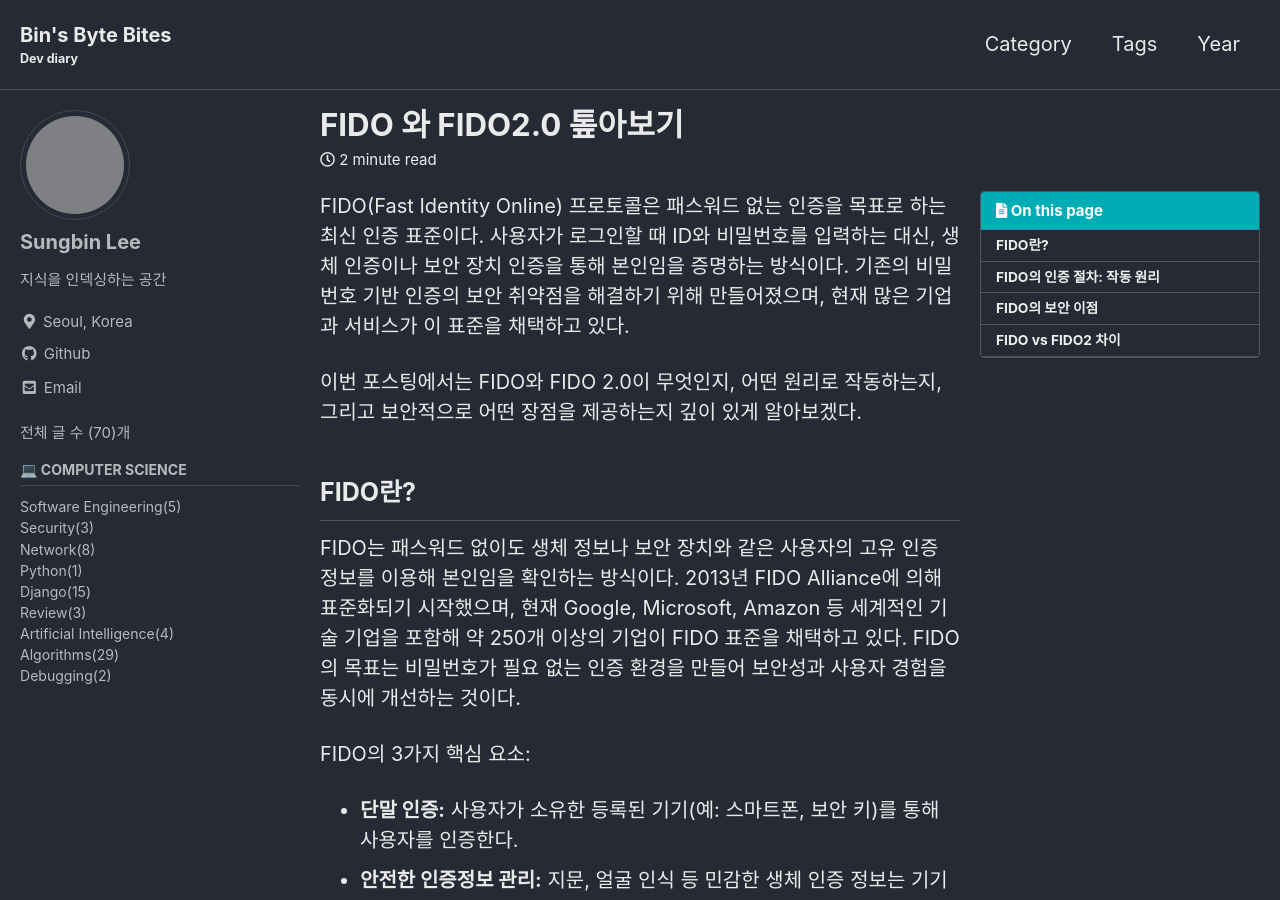
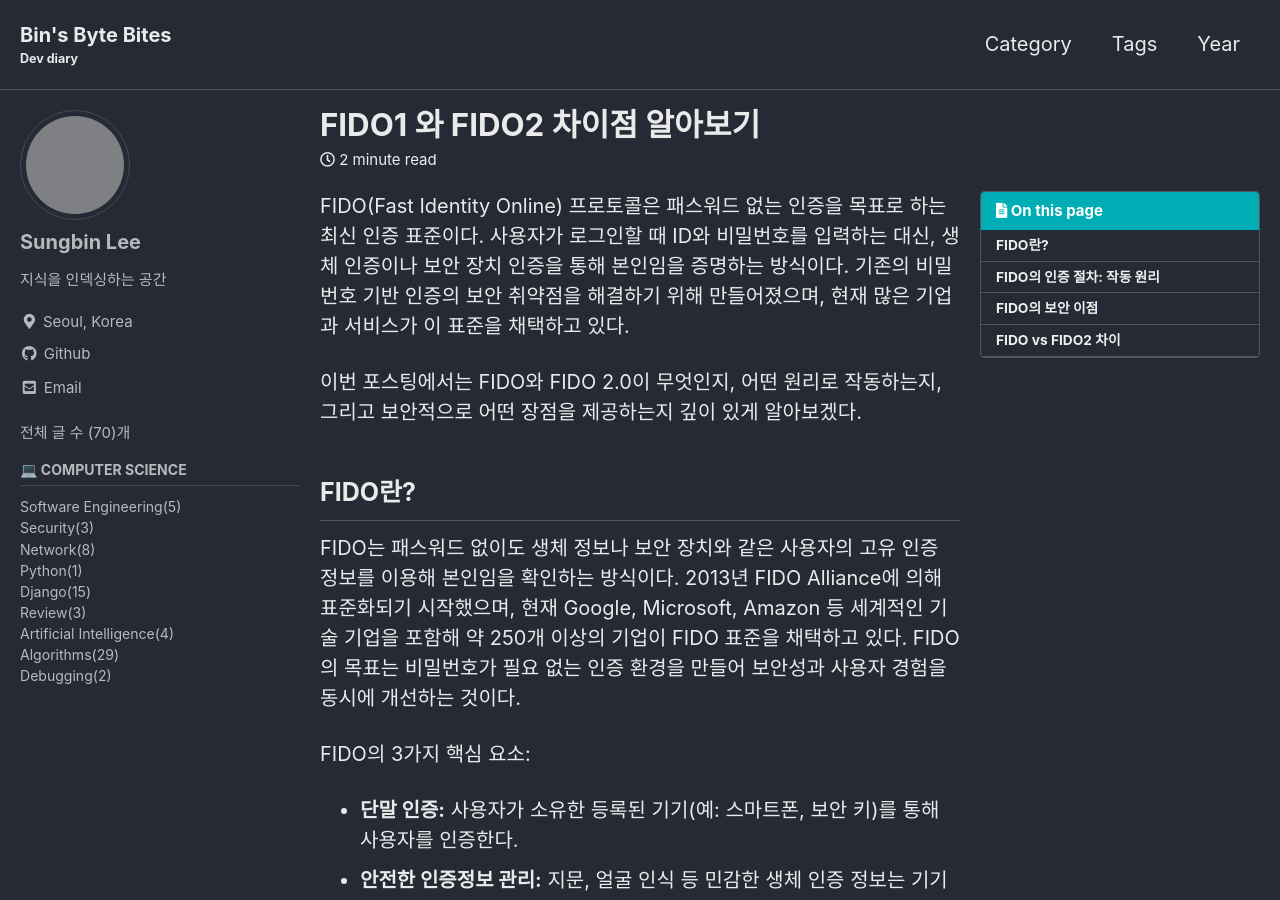
Before and after one commit to sungbinlee/tech.sungbinlee.dev, a Jekyll site: the page built from _posts/Security/2024-10-31-fido-vs-fido2.md, in a window 1280 px wide and 900 px high. Built offline with Jekyll 4.4.1, drawn with Linux system fonts in a browser that asks for light colours; cached includes are drawn as plain includes; comment, search, counter and statistics services are not loaded; grey boxes are pictures that could not be loaded.

Commit message:
Update 2024-10-31-fido-vs-fido2.md

```diff
--- a/_posts/Security/2024-10-31-fido-vs-fido2.md
+++ b/_posts/Security/2024-10-31-fido-vs-fido2.md
@@ -1,5 +1,5 @@
 ---
-title: "FIDO 와 FIDO2.0 톺아보기"
+title: "FIDO1 와 FIDO2 차이점 알아보기"
 categories:
   - Security
 tags:
```
